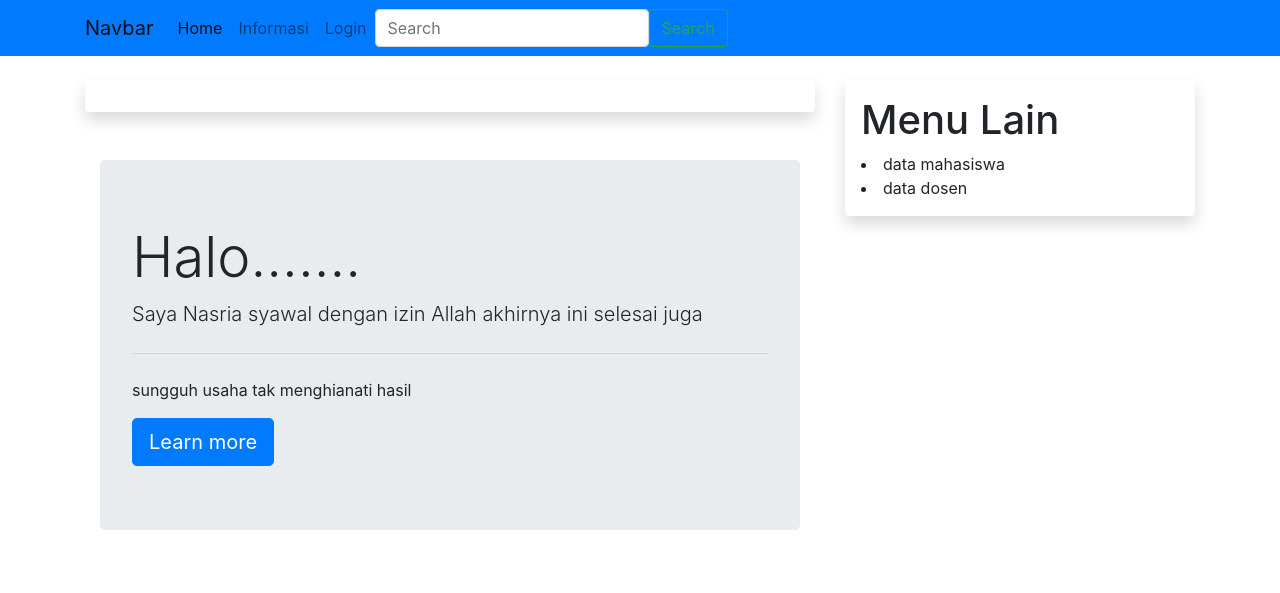
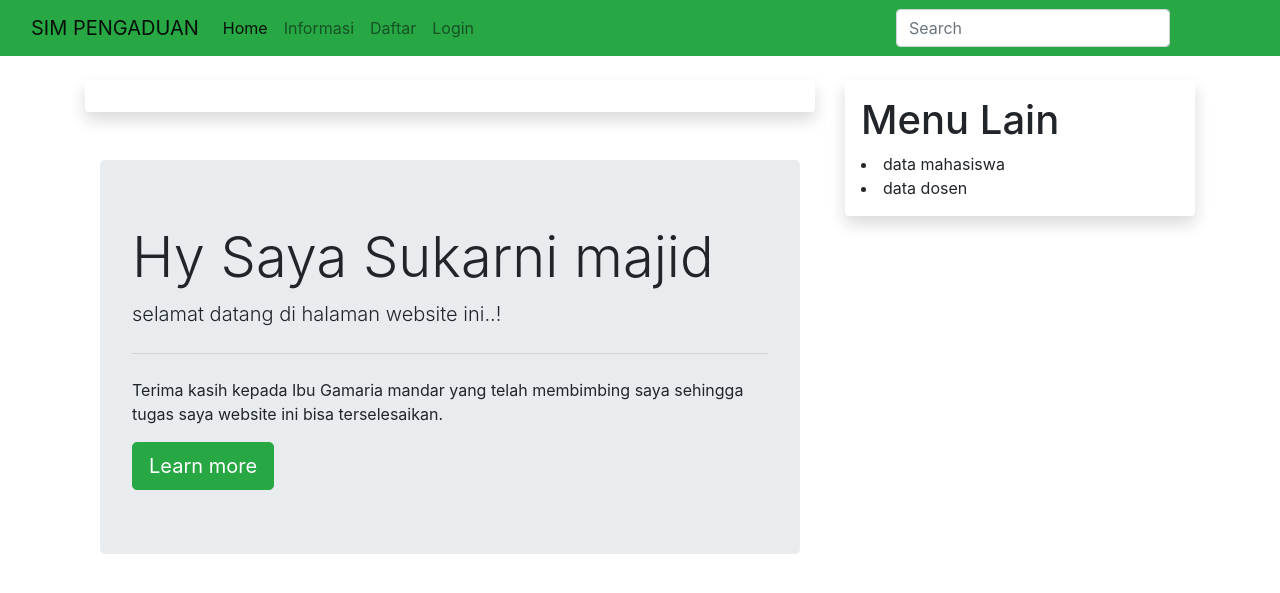
Before and after one commit to iniZam/sukarni_web, a Flask app: page / in a window 1280 px wide. Shown: the top 593 px of the page. Run offline with Flask 2, Linux system fonts and the light colour scheme; some libraries are stand-ins or nearby versions.

Commit message:
ini so jadi

```diff
--- a/sim/templates/base.html
+++ b/sim/templates/base.html
@@ -10,17 +10,17 @@
 </head>
 <body>
 
-  <nav class="navbar navbar-expand-lg navbar-light bg-primary">
-    <div class="container">
+  <nav class="navbar navbar-expand-lg navbar-light  bg-success">
 
-          <a class="navbar-brand" href="#">Navbar</a>
+    <div class="container-fluid">
+      <a class="navbar-brand" href="#">SIM PENGADUAN</a>
       <button class="navbar-toggler" type="button" data-bs-toggle="collapse" data-bs-target="#navbarSupportedContent" aria-controls="navbarSupportedContent" aria-expanded="false" aria-label="Toggle navigation">
         <span class="navbar-toggler-icon"></span>
       </button>
       <div class="collapse navbar-collapse" id="navbarSupportedContent">
         <ul class="navbar-nav me-auto mb-2 mb-lg-0">
           <li class="nav-item">
-                <a class="nav-link active" aria-current="page" href="{{url_for('rmahasiswa.rumah')}}">Home</a>
+            <a class="nav-link active" aria-current="page" href="{{url_for("rmahasiswa.rumah")}}">Home</a>
           </li>
           <li class="nav-item">
             <a class="nav-link" href="{{url_for("rmahasiswa.informasi")}}">Informasi</a>
@@ -31,19 +31,28 @@
             <a class="nav-link" href="{{url_for("rmahasiswa.agenda_inf")}}">Posting</a>
           </li>
           {% else %}
-              <!-- ini akan ditampilkan saaat tidak login -->
+          <li class="nav-item">
+              <a class="nav-link" href="{{url_for("rmahasiswa.daftar")}}">Daftar</a></li>
+
           <li class="nav-item">
               <a class="nav-link" href="{{url_for("rmahasiswa.login")}}">Login</a></li>
           {%endif%}
+        </ul>
 
-            </ul>
+        </div>
+        <div col-md-7>
           <form class="d-flex">
             <input class="form-control me-2" type="search" placeholder="Search" aria-label="Search">
             <button class="btn btn-outline-success" type="submit">Search</button>
           </form>
+
         </div>
       </div>
+    </div>
+
+
   </nav>
+
 
 
 
--- a/sim/templates/rumah.html
+++ b/sim/templates/rumah.html
@@ -4,11 +4,11 @@
 
 <div class="container"><!--ini container ini berguna agar isi webnya di tengan -->
     <div class="jumbotron"><!--jumbroton ini akan di edit fi file style.css yang ada di dalam forder static dan di dalam folder css-->
-        <h1 class="display-4">Halo.......</h1>
-        <p class="lead">Saya Nasria syawal dengan izin Allah akhirnya ini selesai juga </p>
+        <h1 class="display-4">Hy Saya Sukarni majid</h1>
+        <p class="lead">selamat datang di halaman website ini..! </p>
         <hr class="my-4">
-        <p>sungguh usaha tak menghianati hasil</p>
-        <a class="btn btn-primary btn-lg" href="#" role="button">Learn more</a>
+        <p>Terima kasih kepada Ibu Gamaria mandar yang telah membimbing saya sehingga tugas saya website ini bisa terselesaikan.</p>
+        <a class="btn btn-success btn-lg" href="#" role="button">Learn more</a>
       </div>
 
 </div>
```
Lines whose indentation alone changed are shown as unchanged.
